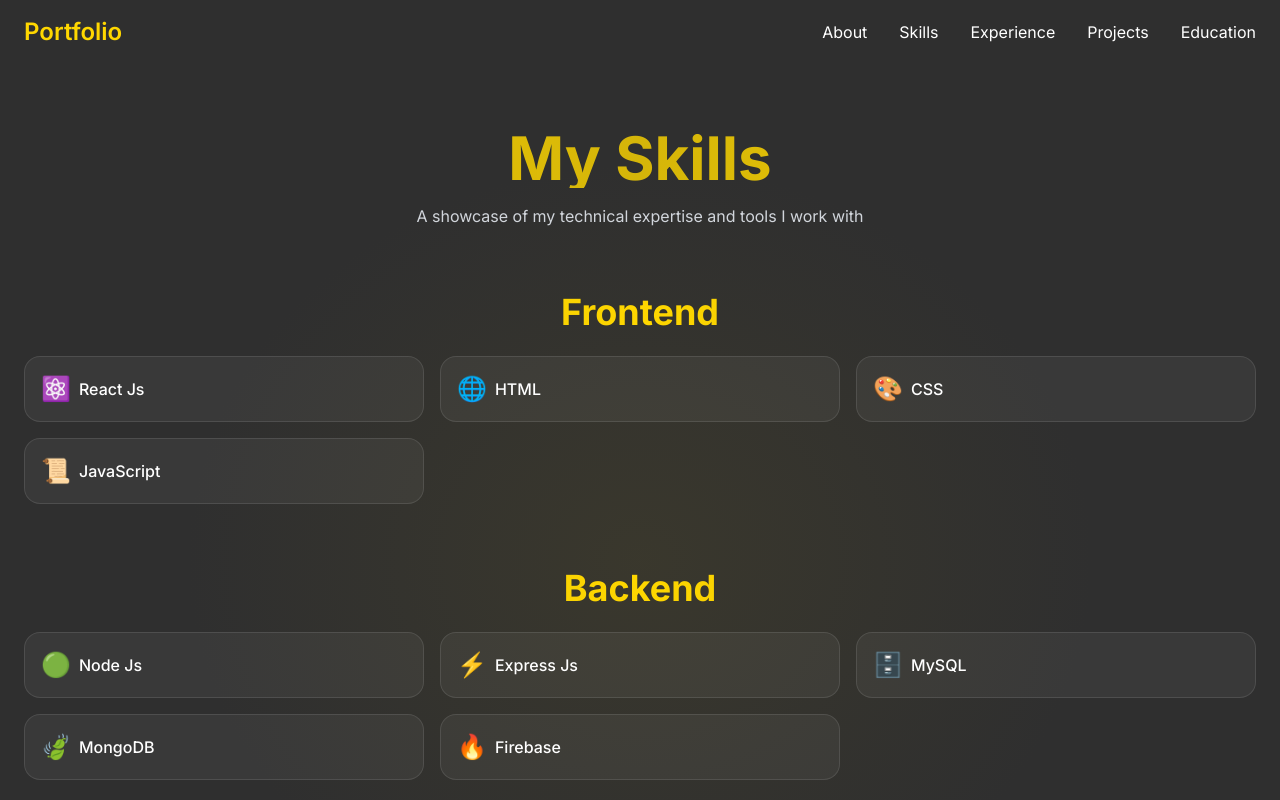
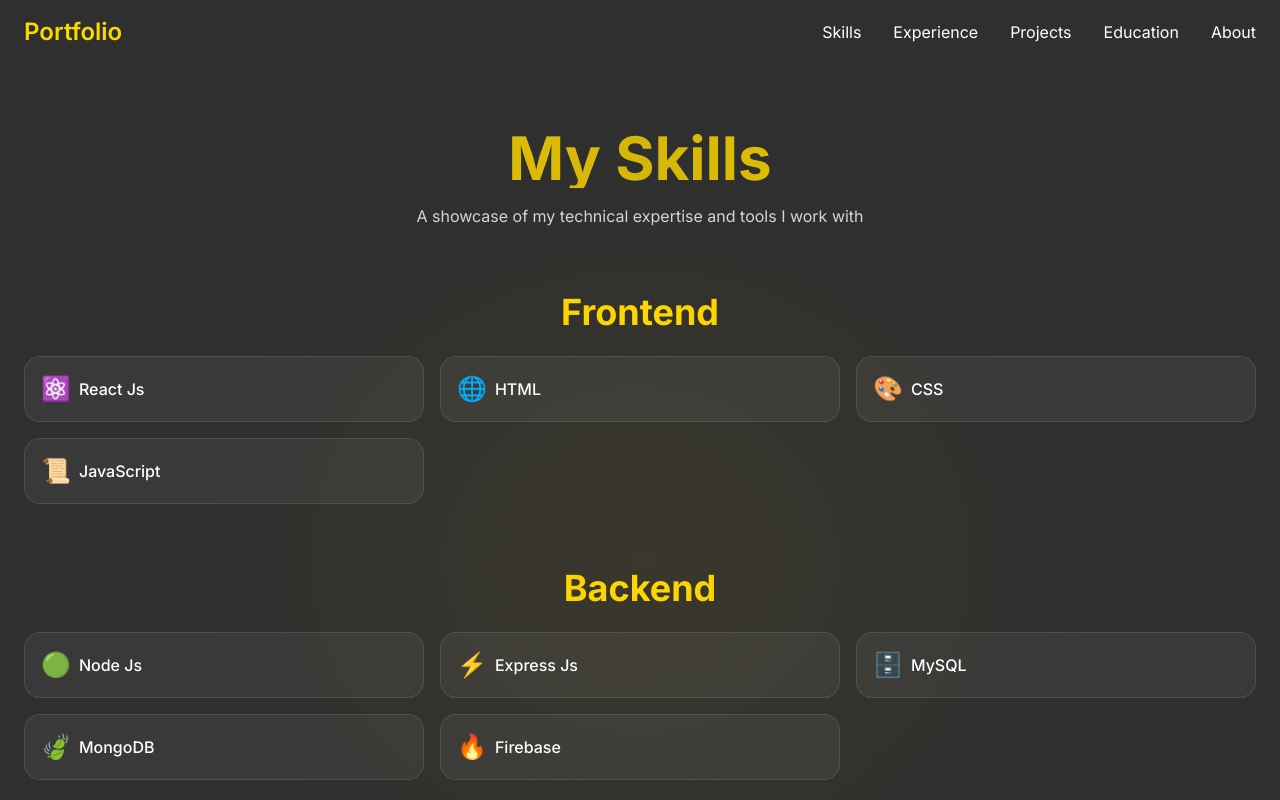
Before and after one commit to Rakeshappu/animated-archive, a React (Vite) app: page /skills in a window 1280 px wide. Shown: the top 800 px of the page. Built offline with nearby package versions, Linux system fonts and the light colour scheme.

Commit message:
Redirect About to Home
Redirects the '/about' route to the home page ('/').

```diff
--- a/src/components/Navbar.tsx
+++ b/src/components/Navbar.tsx
@@ -24,7 +24,7 @@ const Navbar = () => {
             Portfolio
           </Link>
           <div className="hidden md:flex space-x-8">
-            {['About', 'Skills', 'Experience', 'Projects', 'Education'].map((item) => (
+            {['Skills', 'Experience', 'Projects', 'Education'].map((item) => (
               <Link
                 key={item}
                 to={`/${item.toLowerCase()}`}
@@ -33,6 +33,12 @@ const Navbar = () => {
                 {item}
               </Link>
             ))}
+            <Link
+              to="/"
+              className="text-white hover:text-primary transition-colors duration-300"
+            >
+              About
+            </Link>
           </div>
         </div>
       </div>
```
